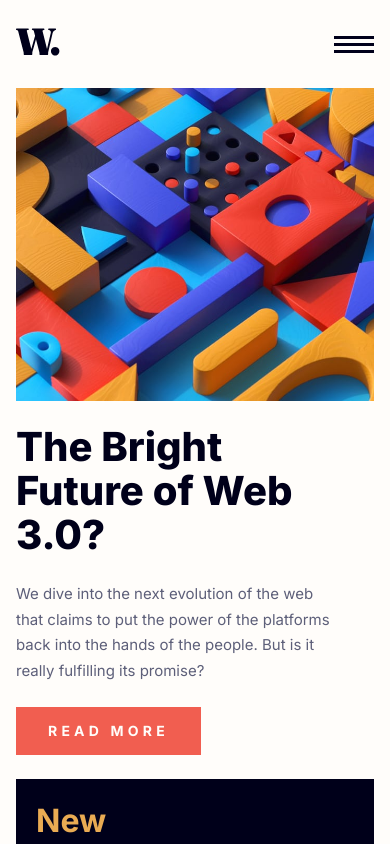
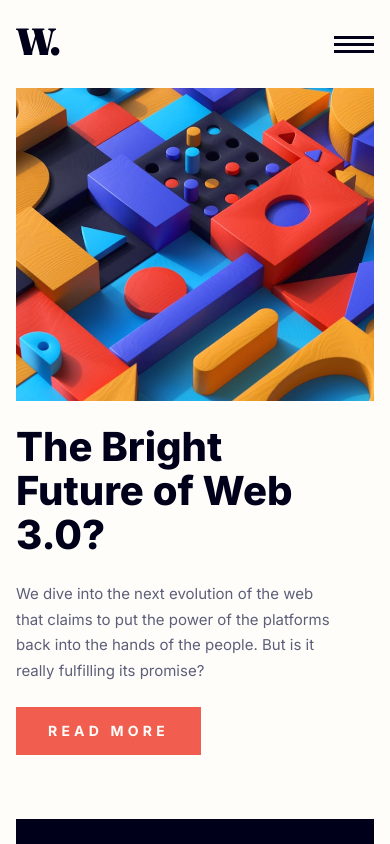
Before and after one commit to abizmo/news-homepage, a Next.js app: page / in a window 390 px wide. Shown: the top 844 px of the page. Built offline with nearby package versions, Linux system fonts and the light colour scheme.

Commit message:
Fix some spacing

```diff
--- a/src/pages/index.tsx
+++ b/src/pages/index.tsx
@@ -16,7 +16,7 @@ const Home: NextPage = () => {
       <main className="container mx-auto px-4 lg:px-0">
         <section
           id="hero"
-          className="grid gap-6 lg:grid-cols-3 lg:gap-x-7 lg:gap-y-8"
+          className="mb-16 grid gap-6 lg:mb-[72px] lg:grid-cols-3 lg:gap-x-7 lg:gap-y-8"
         >
           <picture className="lg:col-span-2">
             <source
@@ -29,7 +29,7 @@ const Home: NextPage = () => {
           <h1 className="max-w-xs text-4xl font-black text-very-dark-blue lg:text-5xl">
             The Bright Future of Web 3.0?
           </h1>
-          <div>
+          <div className="mb-10 lg:mb-0">
             <p className="mb-6 max-w-xs lg:mb-9">
               We dive into the next evolution of the web that claims to put the
               power of the platforms back into the hands of the people. But is
```
